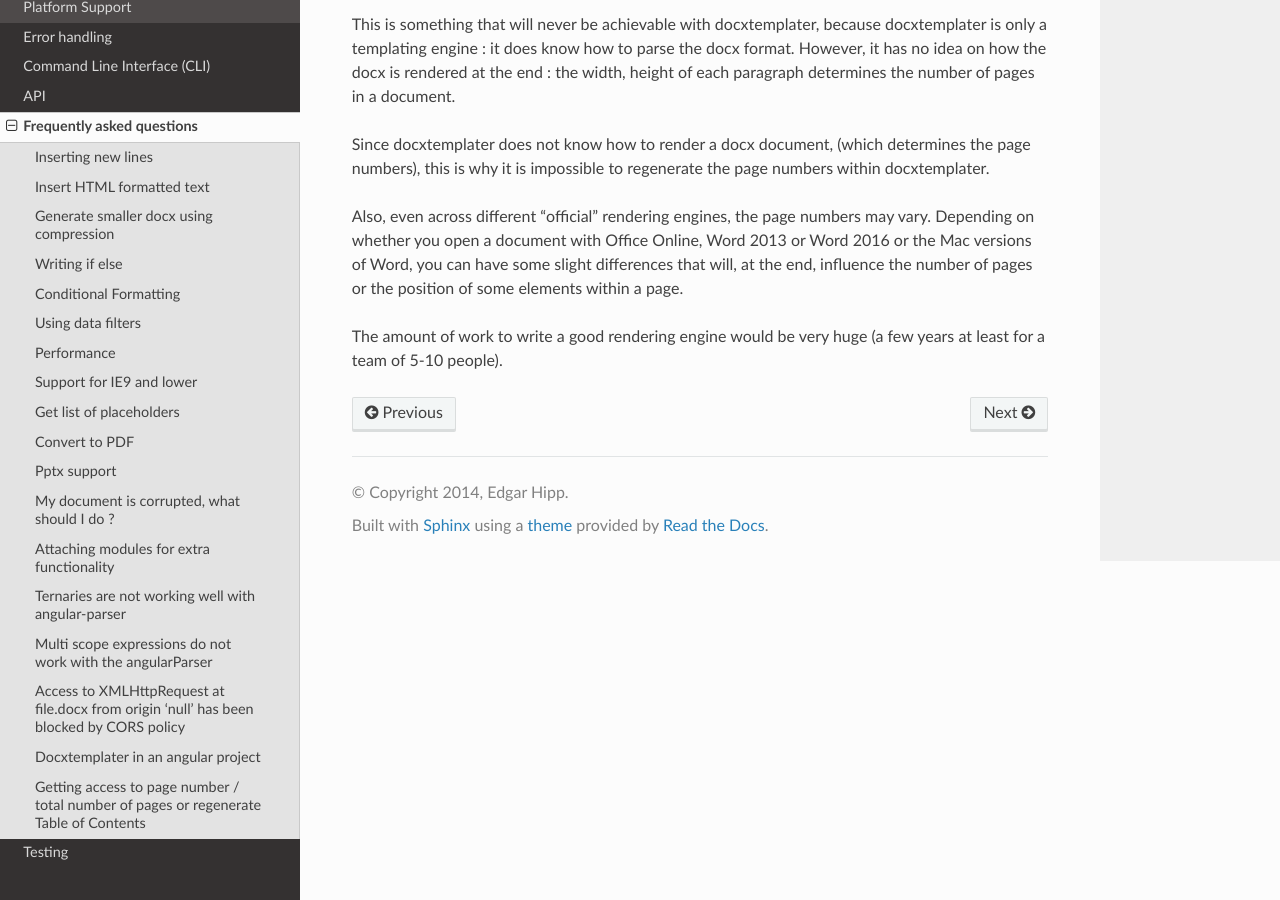
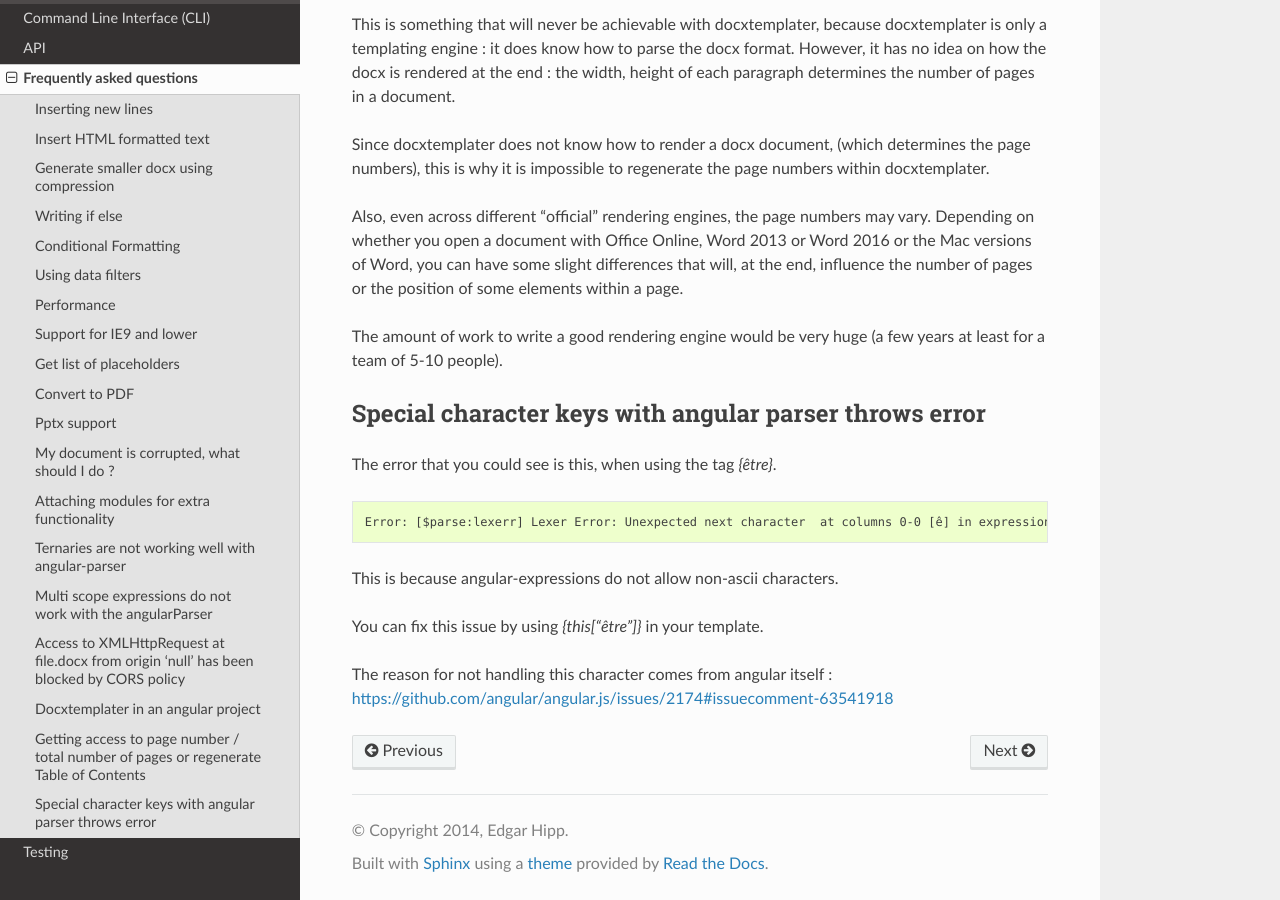
Before and after one commit to open-xml-templating/docxtemplater, a Sphinx documentation site: the page built from docs/source/faq.rst, in a window 1280 px wide and 900 px high, scrolled down 9851 px. Built offline with Sphinx 7.4.7 and the Read the Docs theme 2.0.0, drawn with Linux system fonts in a browser that asks for light colours.

Commit message:
Update documentation about special characters

```diff
--- a/docs/source/faq.rst
+++ b/docs/source/faq.rst
@@ -529,3 +529,18 @@ page numbers within docxtemplater.
 Also, even across different "official" rendering engines, the page numbers may vary. Depending on whether you open a document with Office Online, Word 2013 or Word 2016 or the Mac versions of Word, you can have some slight differences that will, at the end, influence the number of pages or the position of some elements within a page.
 
 The amount of work to write a good rendering engine would be very huge (a few years at least for a team of 5-10 people).
+
+Special character keys with angular parser throws error
+-------------------------------------------------------
+
+The error that you could see is this, when using the tag `{être}`.
+
+.. code-block:: text
+
+    Error: [$parse:lexerr] Lexer Error: Unexpected next character  at columns 0-0 [ê] in expression [être].
+
+This is because angular-expressions do not allow non-ascii characters.
+
+You can fix this issue by using `{this["être"]}` in your template.
+
+The reason for not handling this character comes from angular itself : https://github.com/angular/angular.js/issues/2174#issuecomment-63541918
```
